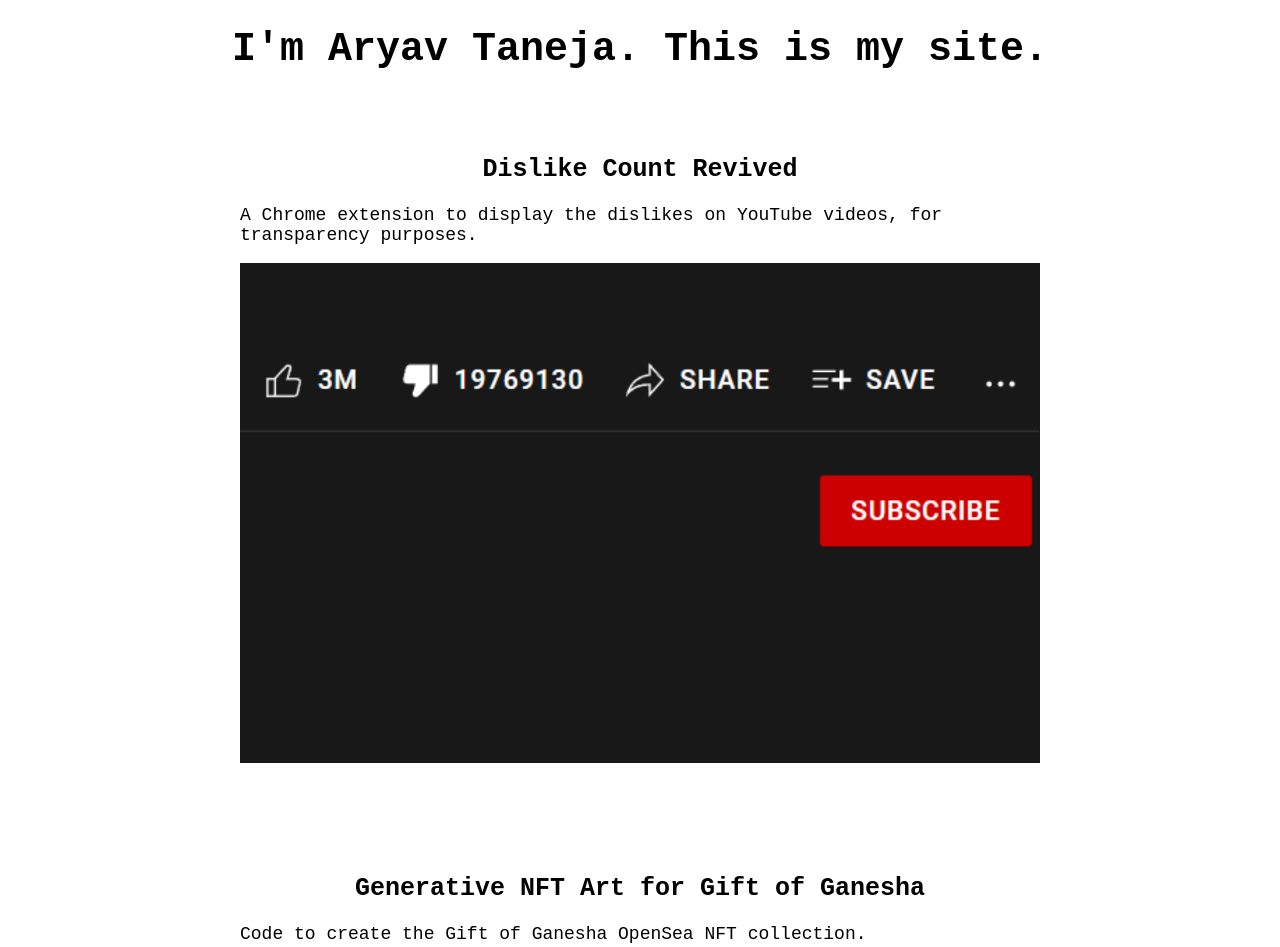
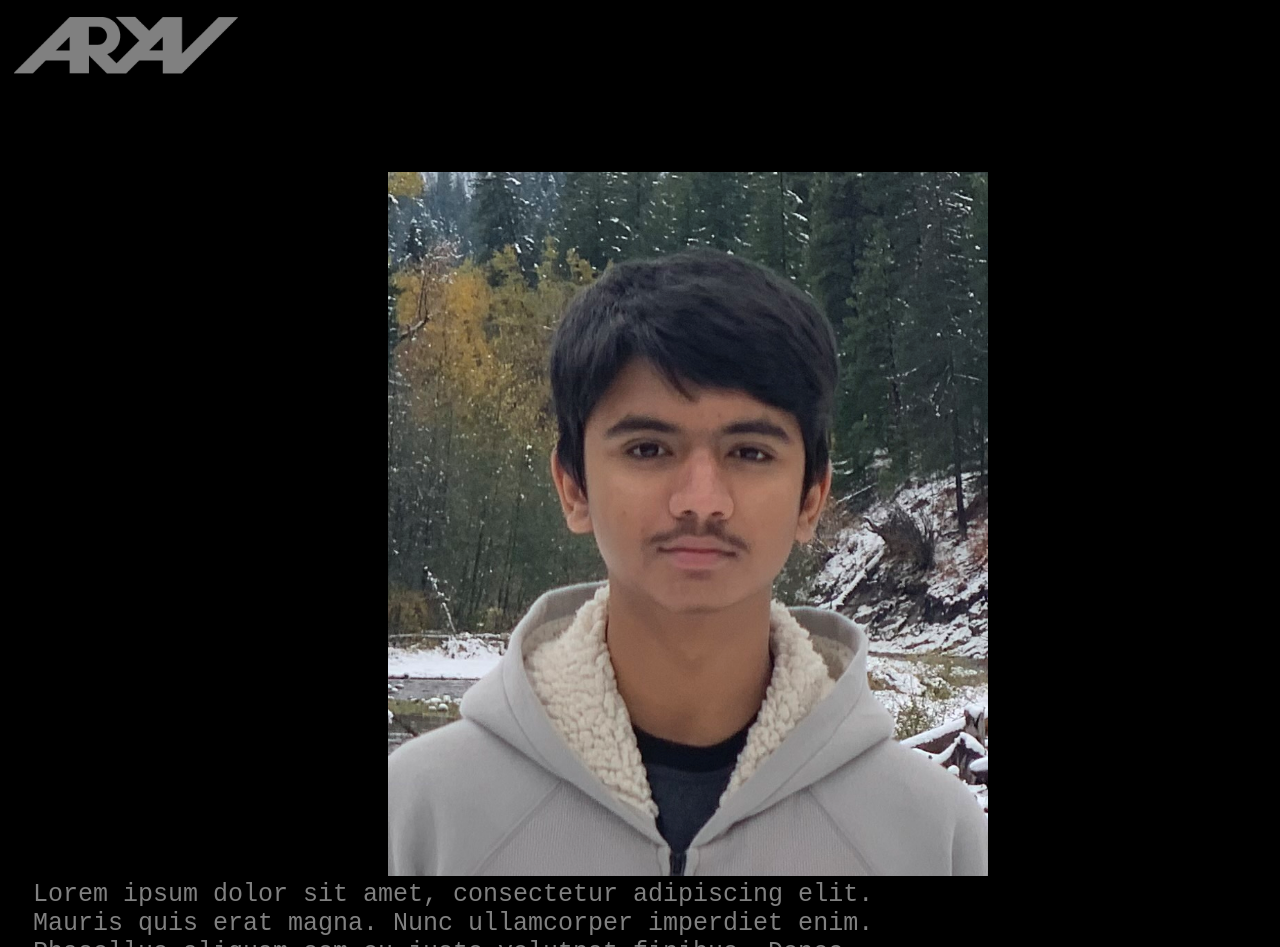
Before and after one commit to aryavtaneja/aryavtaneja.github.io, a plain HTML site: page index.html in a window 1280 px wide. Shown: the top 947 px of the page. Drawn offline with Linux system fonts and the light colour scheme.

Commit message:
feat: add full about page to index.html

```diff
--- a/index.html
+++ b/index.html
@@ -4,40 +4,21 @@
     <meta charset="UTF-8">
     <meta http-equiv="X-UA-Compatible" content="IE=edge">
     <meta name="viewport" content="width=device-width, initial-scale=1.0">
+    <title>Aryav Taneja</title>
     <link rel="stylesheet" href="styles.css">
-    <title>Aryav Taneja</title>
 </head>
-<body>
-    <div id="title">
-        <h1>I'm Aryav Taneja. This is my site.</h1>
+<body id="aboutpage">
+    <div id="header">
+        <img id="logo" src="/images/logogray.png">
     </div>
-    <br><br>
-    <div class="container">
-        <h2>Dislike Count Revived</h2>
-        <p>A Chrome extension to display the dislikes on YouTube videos, for transparency purposes.</p>
-        <img class="image" src="/images/dcr.png">
-        <div class="middle">
-            <div class="text">Learn more</div>
+    <div id="aboutsection">
+        <div id="aboutpic">
+            <img id="selfpic" src="/images/me.png">
         </div>
-        <br><br><br><br><br>
-    </div>
-    <div class="container">
-        <h2>Generative NFT Art for Gift of Ganesha</h2>
-        <p>Code to create the Gift of Ganesha OpenSea NFT collection.</p>
-        <img class="image" src="/images/nft.png">
-        <div class="middle">
-            <div class="text">Learn more</div>
+        <div id="aboutparagraph">
+            <p>
+                Lorem ipsum dolor sit amet, consectetur adipiscing elit. Mauris quis erat magna. Nunc ullamcorper imperdiet enim. Phasellus aliquam sem eu justo volutpat finibus. Donec dictum erat non mattis consectetur. Praesent ligula orci, posuere eget cursus luctus, mollis et nibh. Aliquam viverra metus ut quam pretium, mollis vehicula nunc mattis. Vivamus eu ex interdum, consequat augue vel, aliquet tellus.</p>
         </div>
-        <br><br><br><br><br>
-    </div>
-    <div class="container">
-        <h2>Microsoft Imagine Cup Junior 2021</h2>
-        <p>An AI-powered app to translate the ASL alphabet into English.</p>
-        <img class="image" src="/images/icj.png">
-        <div class="middle">
-            <div class="text">Learn more</div>
-        </div>
-        <br><br><br><br><br>
     </div>
 </body>
 </html>
--- a/styles.css
+++ b/styles.css
@@ -1,5 +1,6 @@
 h1 {
     font-family:'Courier New', Courier, monospace;
+    color: gray;
     font-size: 40px;
     text-align: center;
 }
@@ -7,50 +8,48 @@ h1 {
 h2 {
     font-family:'Courier New', Courier, monospace;
     font-size: 25px;
+    color: gray;
     text-align: center;
 }
 
 p {
     font-family:'Courier New', Courier, monospace;
-    font-size: 18px;
+    font-size: 25px;
+    color: gray;
 }
 
-.container {
-    position: relative;
-    width: 800px;
-    margin: 0 auto;
+body {
+    background-color: black;
 }
 
-.image {
-    height: auto;
-    width: 800px;
-    opacity: 1;
-    display: block;
-    transition: .5s ease;
-    backface-visibility: hidden;
+#aboutsection {
+    padding-top: 60px;
 }
 
-.middle {
-    transition: .5s ease;
-    opacity: 0;
-    position: absolute;
-    top: 50%;
-    left: 50%;
-    transform: translate(-50%, -50%);
-    -ms-transform: translate(-50%, -50%);
-    text-align: center;
+#logo {
+    width: auto;
+    height: 75px;
 }
 
-.container:hover .image {
-    opacity: 0.3;
+#abouttitle {
+    padding: 30px;
 }
 
-.container:hover .middle {
-    opacity: 1;
+#aboutpic {
+    height: auto;
+    width: 600px;
+    padding-left: 380px;
+    padding-right: 75px;
+    padding-top: 25px;
+    float: left;
 }
 
-.text {
-    font-family:'Courier New', Courier, monospace;
-    font-size: 40px;
-    font-weight: bold;
+#selfpic {
+    height: auto;
+    width: 600px;
 }
+
+#aboutparagraph {
+    padding-right: 380px;
+    padding-left: 25px;
+}
```
Also changed, not shown: images/logogray.png (added), images/me.png (added).
